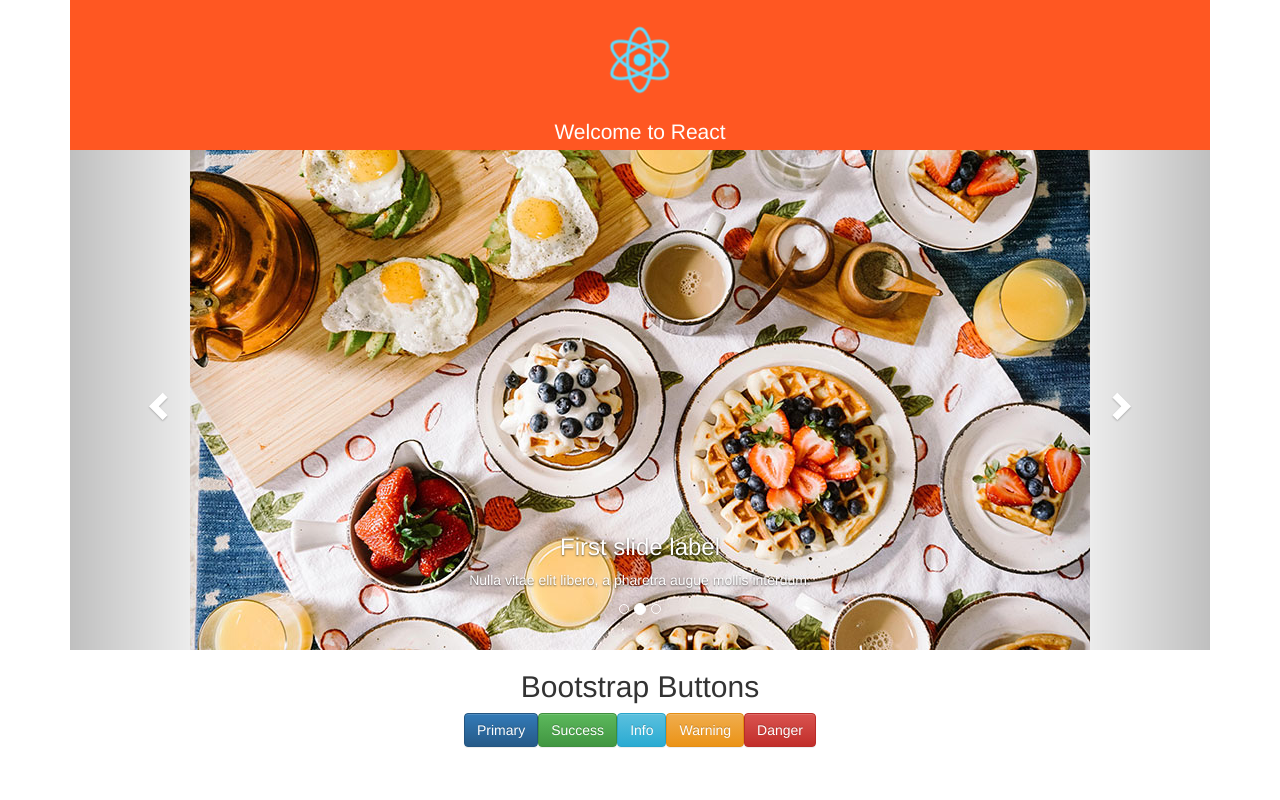
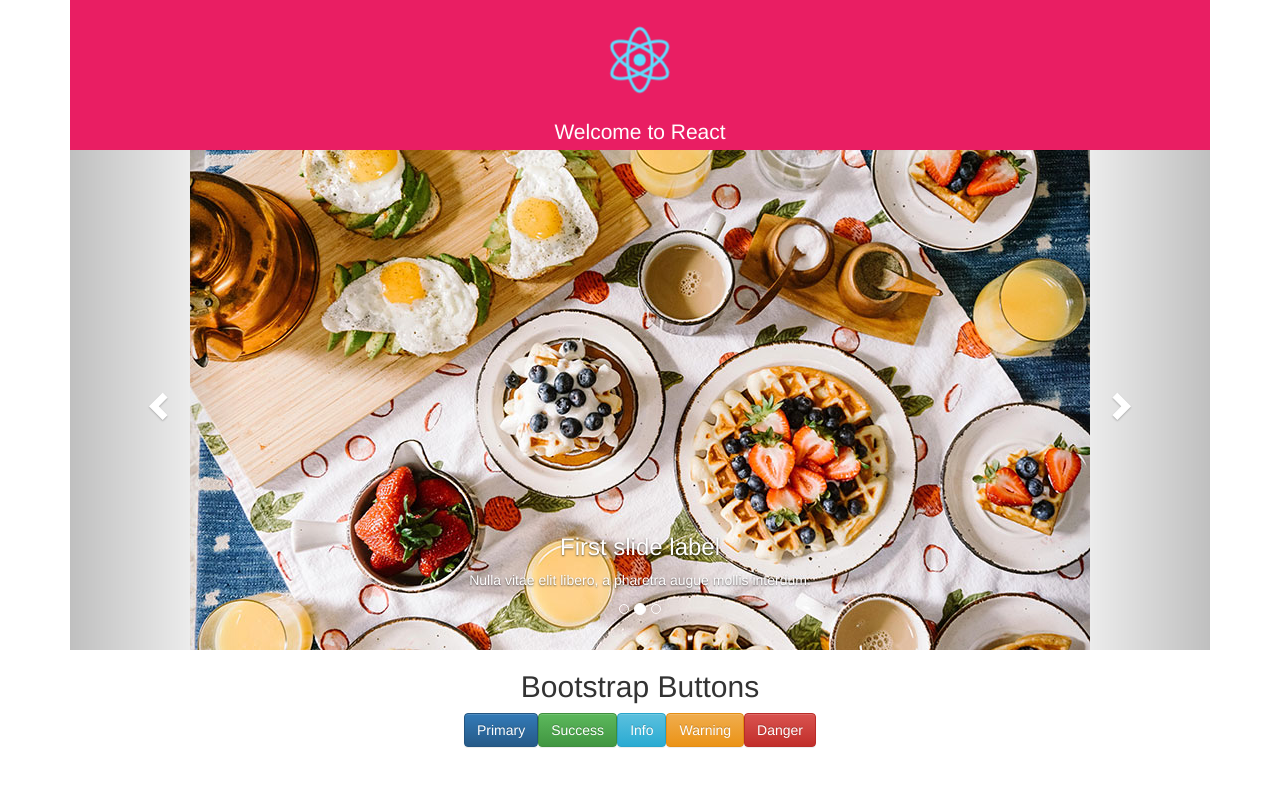
Before and after one commit to haidoro/react_anime, a React (Create React App) app: page / in a window 1280 px wide. Shown: the top 800 px of the page. Built offline with nearby package versions, Linux system fonts and the light colour scheme.

Commit message:
CSS修正

```diff
--- a/src/App.css
+++ b/src/App.css
@@ -1,5 +1,5 @@
 body {
-  color: #fff; }
+  color: #333; }
 
 .row {
   margin-bottom: 50px; }
@@ -12,7 +12,7 @@ body {
   height: 80px; }
 
 .App-header {
-  background-color: #FF5722;
+  background-color: #E91E63;
   height: 150px;
   padding: 20px;
   color: #fff; }
--- a/src/App.scss
+++ b/src/App.scss
@@ -1,7 +1,8 @@
-$primary-bgcolor: #FF5722;
-$primary-color: #fff;
+$primary-bgcolor: #F8BBD0;
+$accent-bgcolor: #E91E63;
+$accent-color: #E91E63;
 body{
-  color:$primary-color;
+  color:#333;
 }
 .row{
   margin-bottom: 50px;
@@ -16,10 +17,10 @@ body{
 }
 
 .App-header {
-  background-color: $primary-bgcolor;
+  background-color: $accent-bgcolor;
   height: 150px;
   padding: 20px;
-  color: $primary-color;;
+  color: #fff;
 }
 
 .App-title {
```
